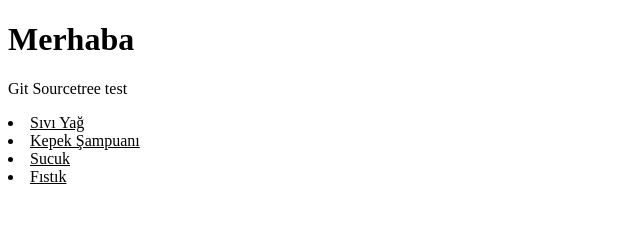
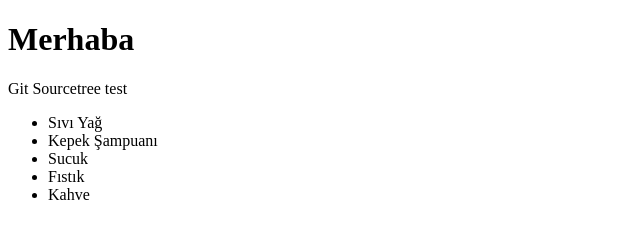
Before and after one commit to melihcode06/gittest, a plain HTML site: page index.html in a window 1280 px wide. Shown: the whole page, without its empty margins (0-640 px from the left). Drawn offline with Linux system fonts and the light colour scheme.

Commit message:
düzenlendi

```diff
--- a/index.html
+++ b/index.html
@@ -4,16 +4,17 @@
     <meta charset="UTF-8">
     <meta http-equiv="X-UA-Compatible" content="IE=edge">
     <meta name="viewport" content="width=device-width, initial-scale=1.0">
-    <title>Git Sourcetree</title>
+    <title>Git Sourcetree Test</title>
 </head>
 <body>
     <h1>Merhaba</h1>
     <p>Git Sourcetree test</p>
-    <u>
+    <ul>
         <li>Sıvı Yağ</li>
         <li>Kepek Şampuanı</li>
         <li>Sucuk</li>
         <li>Fıstık</li>
-    </u>
+        <li>Kahve</li>
+    </ul>
 </body>
 </html>
```
